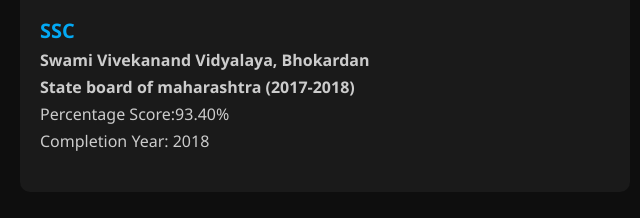
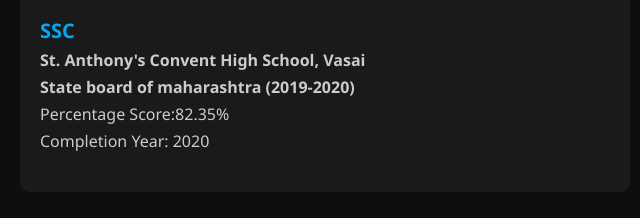
Before and after one commit to Daivesh-Chaudhari/My_Resume, a plain HTML site: page index.html in a window 1280 px wide. Shown: the part 1254-1472 px from the top of the page, 0-640 px from the left. Drawn offline with Linux system fonts and the light colour scheme.

Commit message:
Update index.html

```diff
--- a/index.html
+++ b/index.html
@@ -238,10 +238,10 @@
 
                 <div class="education-item">
                     <h3>SSC</h3>
-                    <p><strong>Swami Vivekanand Vidyalaya, Bhokardan</strong></p>
-                    <p><strong>State board of maharashtra (2017-2018)</strong></p>
-                    <p>Percentage Score:93.40%</p>
-                    <p>Completion Year: 2018</p>
+                    <p><strong>St. Anthony's Convent High School, Vasai</strong></p>
+                    <p><strong>State board of maharashtra (2019-2020)</strong></p>
+                    <p>Percentage Score:82.35%</p>
+                    <p>Completion Year: 2020</p>
                 </div>
             </section>
         </div>
```
